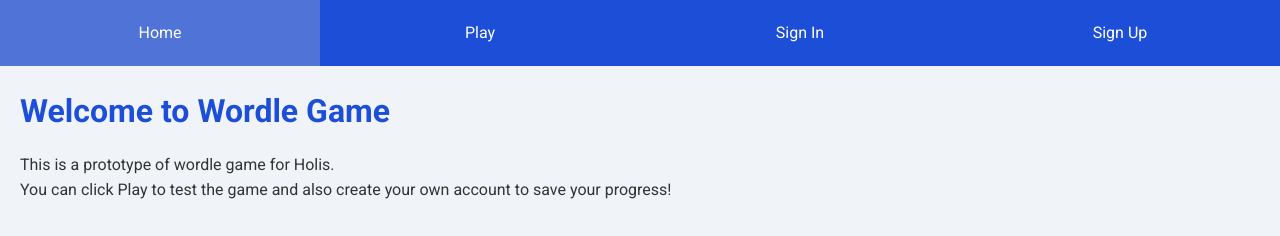
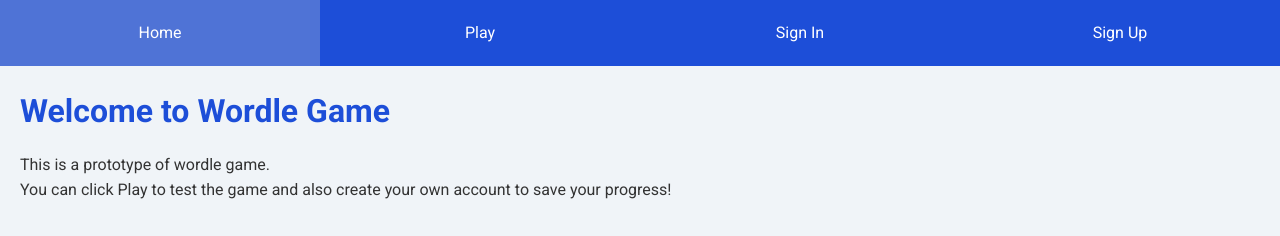
Before and after one commit to RobinMenestret/wordleGame, a React (Vite) app in the folder frontend/: page / in a window 1280 px wide. Shown: the top 236 px of the page. Built offline with nearby package versions, Linux system fonts and the light colour scheme.

Commit message:
modify home

```diff
--- a/frontend/index.html
+++ b/frontend/index.html
@@ -4,7 +4,7 @@
     <meta charset="UTF-8" />
     <link rel="icon" type="image/svg+xml" href="/vite.svg" />
     <meta name="viewport" content="width=device-width, initial-scale=1.0" />
-    <title>Wordle4Holis</title>
+    <title>Wordle</title>
   </head>
   <body>
     <div id="root"></div>
--- a/frontend/src/pages/Home.jsx
+++ b/frontend/src/pages/Home.jsx
@@ -6,7 +6,7 @@ function Home() {
     <div>
       <div className="home">
         <h1>Welcome to Wordle Game</h1>
-        <p>This is a prototype of wordle game for Holis.</p>
+        <p>This is a prototype of wordle game.</p>
         <p>You can click Play to test the game and also create your own account to save your progress!</p>
         <br/>
         <h2>How to Play</h2>
```
